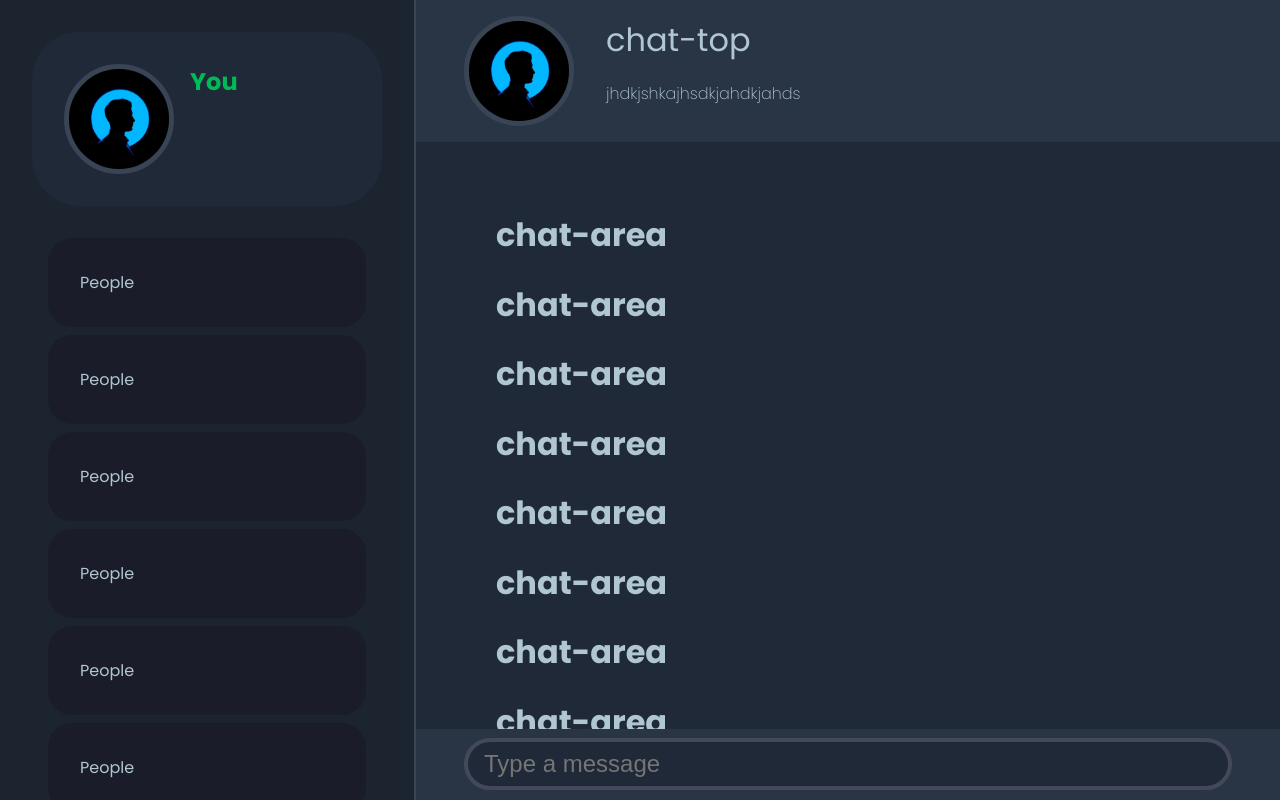
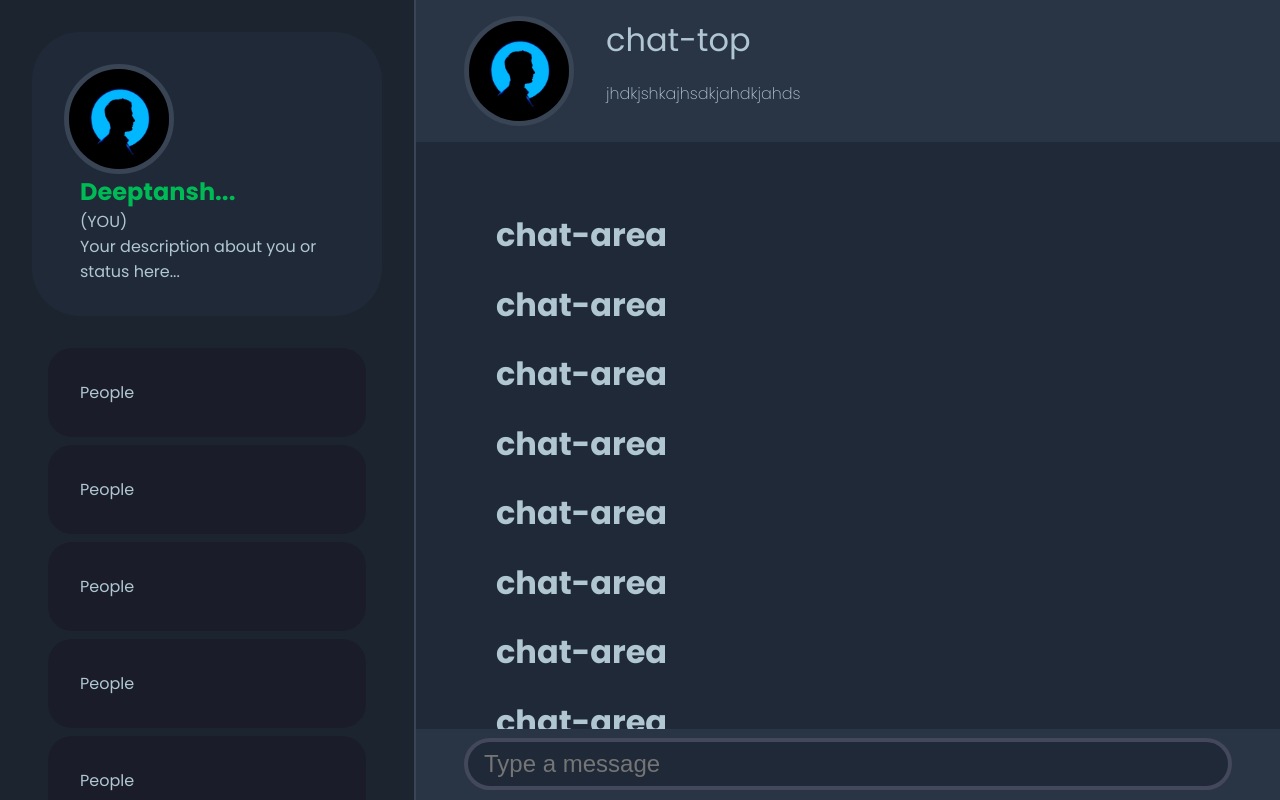
Before and after one commit to Deeptanshu15/zomantum-frontend-chat, a React (Create React App) app: page / in a window 1280 px wide. Built offline with nearby package versions, Linux system fonts and the light colour scheme.

Commit message:
Added name and about
Name and a Description(About) added to the user profile profile(this component). Added functionality to display user profile when clicked on the component (onClick method). also added functions to trim name and description.

```diff
--- a/src/components/You.js
+++ b/src/components/You.js
@@ -1,11 +1,33 @@
-import React from 'react'
+import React, {useState} from 'react'
 
-function You() {
+function You(props) {
+
+    const [name] = useState('Deeptanshu Sharma')
+    const [about] = useState('Your description about you or status here')
+
+    var displayName
+    if(name.length>10)
+        displayName = name.substring(0,9)+'...'
+    else
+        displayName = name
+
+
+    var displayAbout
+    if(about.length>10)
+        displayAbout = about.substring(0,50)+'...'
+    else
+        displayAbout = about
+
+
     return (
-        <div className="you">
+        <div className="you" onClick={() => props.setContact({id: null, name: name, desc: about})}>
+
             <img src="images/photo-you.jpeg" className="your-img" alt="profile" />
+
             <div className="your-details">
-                <h2>You</h2>
+                <h2>{displayName}</h2><br />
+                <span>(YOU)</span><br />
+                <div className="displayAbout">{displayAbout}</div>
             </div>
 
         </div>
```
